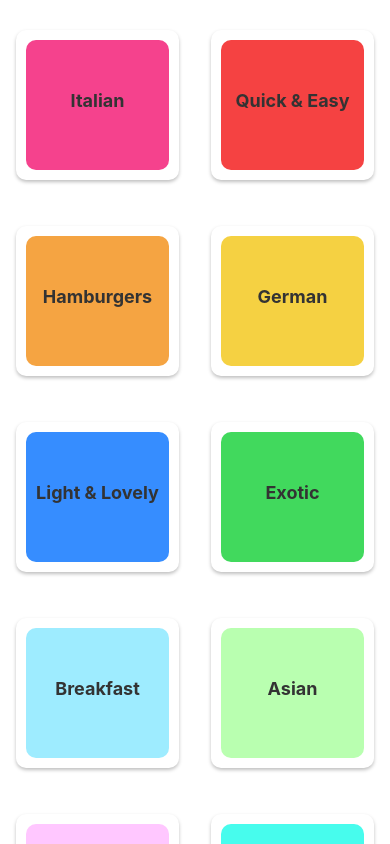
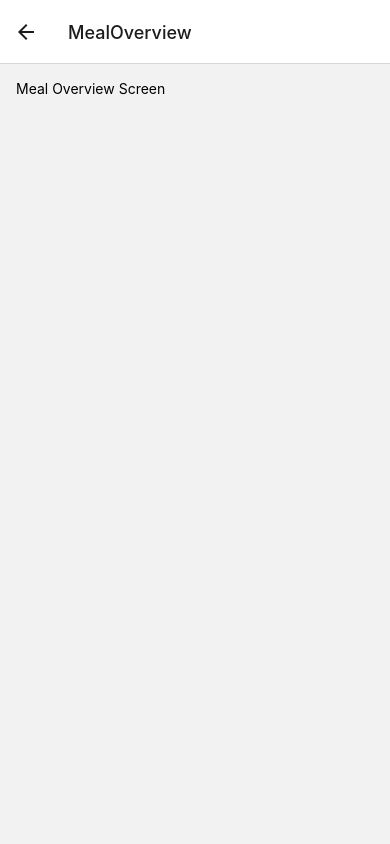
Before and after one commit to KayKay1992/React_Native_Course, a React Native app: screen /MealOverview in a window 390 px wide. Built offline with nearby package versions, Linux system fonts and the light colour scheme.

Commit message:
Implementing Navigation between Two screens

```diff
--- a/App.js
+++ b/App.js
@@ -1,18 +1,26 @@
 
-import { StyleSheet,Text, View} from 'react-native';
+import { StyleSheet } from 'react-native';
 import { StatusBar } from 'expo-status-bar';
-import CategoriesScreen from './screens/screen';
+import CategoriesScreen from './screens/CategoriesScreen';
+import MealOverviewScreen from './screens/MealOverviewScreen';
+import { NavigationContainer } from '@react-navigation/native';
+import { createNativeStackNavigator } from '@react-navigation/native-stack';
 
+//make sure you install the compatible version of react-navigation/native-stack to avoid error
 
-
+const Stack = createNativeStackNavigator();
 export default function App() {
   return(
-    <>
+  <>
        <StatusBar style='light'/>
-        <CategoriesScreen/>
-
-     </>
-  )
+       <NavigationContainer>
+         <Stack.Navigator>
+          <Stack.Screen name="MealsCategories" component={CategoriesScreen} />
+          <Stack.Screen name="MealOverview" component={MealOverviewScreen} />
+        </Stack.Navigator>
+     </NavigationContainer>
+    </>
+  ) ;
 }
 
 const styles = StyleSheet.create({
--- a/components/CategoryGridTile.js
+++ b/components/CategoryGridTile.js
@@ -1,10 +1,10 @@
 import { Pressable, Text, View, StyleSheet, Platform } from "react-native";
 
 
-export default function CategoryGridTile({title, color}) {
+ function CategoryGridTile({title, color, onPress}) {
   return (
     <View style={styles.gridItemContainer}>
-        <Pressable android_ripple={{color: '#ccc'}} style={({pressed})=>[styles.gridButton, pressed ? styles.buttonPressed : null]}>
+        <Pressable android_ripple={{color: '#ccc'}} style={({pressed})=>[styles.gridButton, pressed ? styles.buttonPressed : null]} onPress={onPress}>
             <View style={[styles.gridItemText, {backgroundColor: color}]}>
                 <Text style={styles.title}>
                    {title}
@@ -14,6 +14,8 @@ export default function CategoryGridTile({title, color}) {
     </View>
   )
 }
+
+export default CategoryGridTile;
 
 const styles = StyleSheet.create({
     gridItemContainer: {
--- a/package.json
+++ b/package.json
@@ -9,12 +9,16 @@
     "web": "expo start --web"
   },
   "dependencies": {
+    "@react-navigation/native": "^7.0.4",
+    "@react-navigation/native-stack": "^6.7.0",
     "expo": "~51.0.28",
     "expo-linear-gradient": "^14.0.1",
     "expo-status-bar": "~1.12.1",
     "node-modules": "^1.0.1",
     "react": "18.2.0",
-    "react-native": "0.74.5"
+    "react-native": "0.74.5",
+    "react-native-safe-area-context": "4.10.5",
+    "react-native-screens": "3.31.1"
   },
   "devDependencies": {
     "@babel/core": "^7.20.0"
--- /dev/null
+++ b/screens/CategoriesScreen.js
@@ -0,0 +1,17 @@
+import { FlatList } from "react-native";
+import { CATEGORIES } from "../data/dummy-data";
+import CategoryGridTile from "../components/CategoryGridTile";
+
+export default function CategoriesScreen({navigation}){
+    function renderCategoriesItem(itemData){
+        function pressHandler(){
+            navigation.navigate('MealOverview')
+        }
+     return <CategoryGridTile title={itemData.item.title}
+     color={itemData.item.color} onPress={pressHandler}/>;
+    }
+
+    return (
+    <FlatList data={CATEGORIES} keyExtractor={(item) => item.id} renderItem={renderCategoriesItem} key={''} numColumns={2}/>
+    )
+}
--- /dev/null
+++ b/screens/MealOverviewScreen.js
@@ -0,0 +1,20 @@
+import { Text, View, StyleSheet } from "react-native";
+
+
+function MealOverviewScreen() {
+    return (
+   <View style={styles.container}>
+    <Text>Meal Overview Screen</Text>
+   </View>
+    );
+}
+
+export default MealOverviewScreen;
+
+
+const styles = StyleSheet.create({
+    container: {
+        flex: 1,
+        padding: 16,
+    }
+})
--- a/screens/screen.js
+++ /dev/null
@@ -1,17 +0,0 @@
-import { FlatList } from "react-native";
-import { CATEGORIES } from "../data/dummy-data";
-import CategoryGridTile from "../components/CategoryGridTile";
-
-
-
-function renderCategoriesItem(itemData){
- return <CategoryGridTile title={itemData.item.title}
- color={itemData.item.color}/>;
-}
-function CategoriesScreen(){
-    return (
-    <FlatList data={CATEGORIES} keyExtractor={(item) => item.id} renderItem={renderCategoriesItem} key={''} numColumns={2}/>
-    )
-}
-
-export default CategoriesScreen;
```
Also changed, not shown: 1 other file (tests, documents, lock files or other folders).
